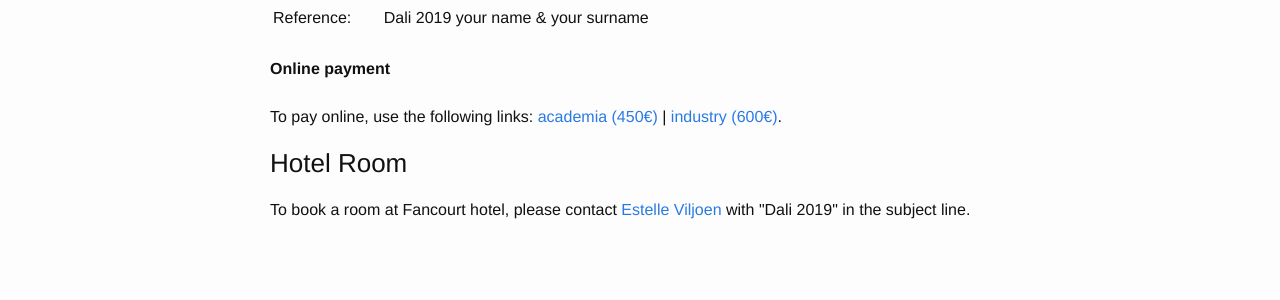
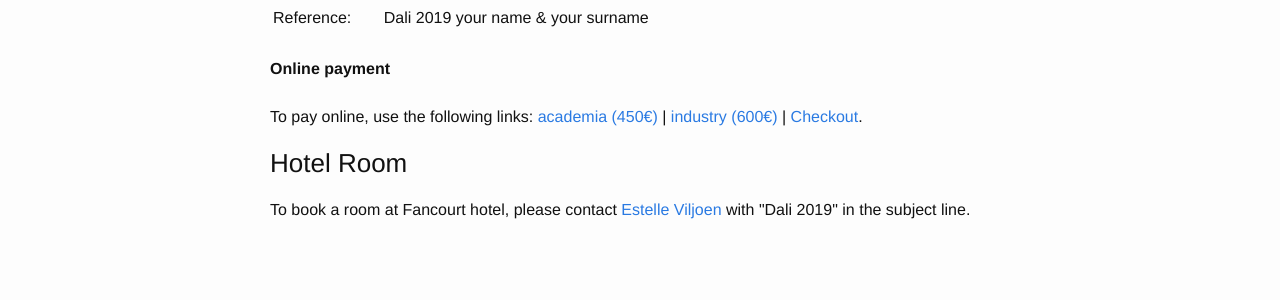
Before and after one commit to dalimeeting/dalimeeting.github.io, a Jekyll site: the page built from registration.html, in a window 1280 px wide. Shown: the part 998-1298 px from the top of the page. Built offline with Jekyll 4.4.1, drawn with Linux system fonts in a browser that asks for light colours.

Commit message:
Update registration.html

```diff
--- a/_layouts/registration.html
+++ b/_layouts/registration.html
@@ -29,7 +29,8 @@
   <br><br>
   To pay online, use the following links:
   <a href="javascript:;" onclick="simpleCart.add( 'name=academia' , 'price=450' , 'quantity=1' ); simpleCart.checkout();" >academia (450€)</a> |
-  <a href="javascript:;" onclick="simpleCart.add( 'name=industry' , 'price=600' , 'quantity=1' ); simpleCart.checkout();" >industry (600€)</a>.
+  <a href="javascript:;" onclick="simpleCart.add( 'name=industry' , 'price=600' , 'quantity=1' );" >industry (600€)</a> |
+  <a href="javascript:;" class="simpleCart_checkout">Checkout</a>.
 
   </p>
 
```
